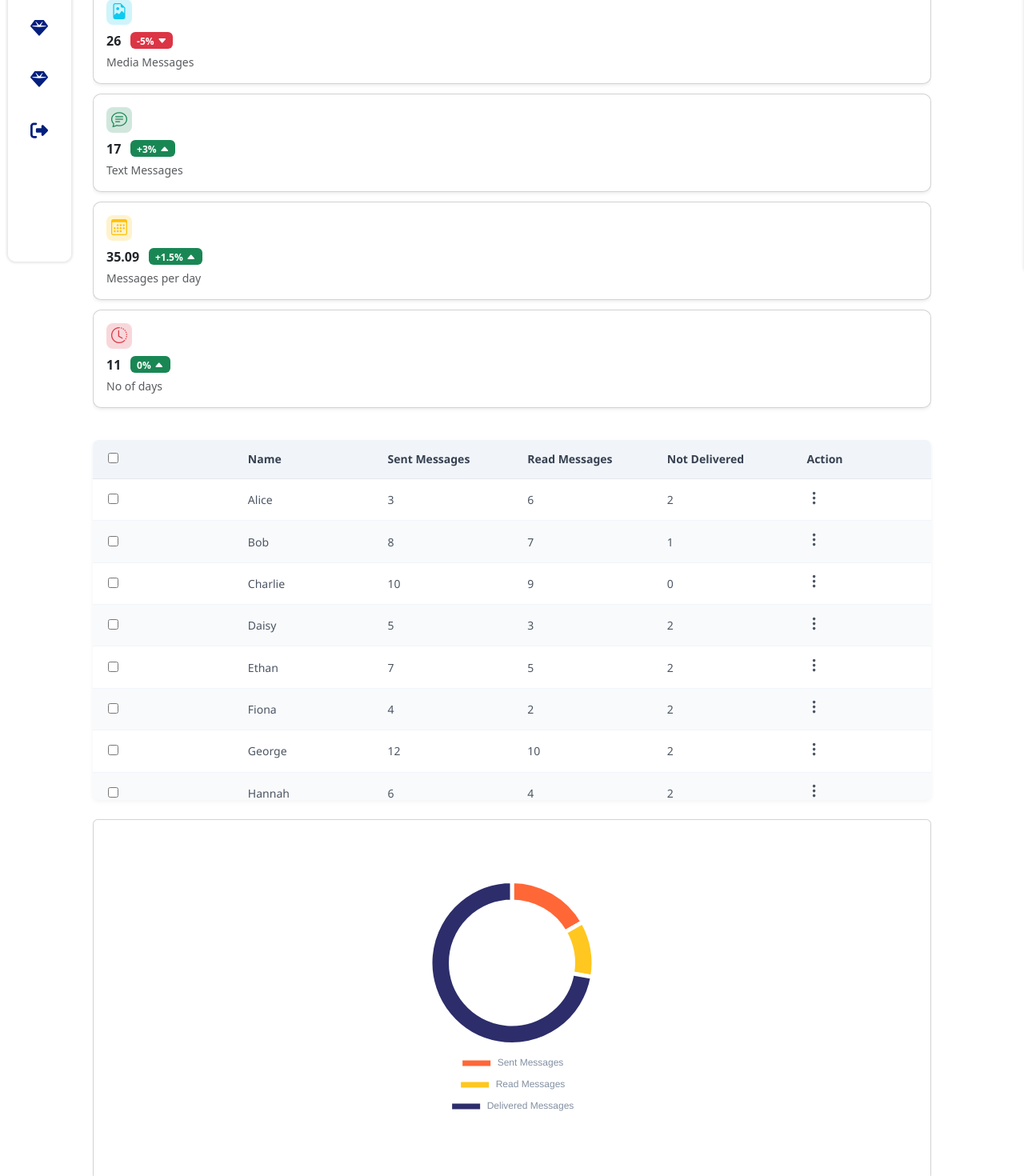
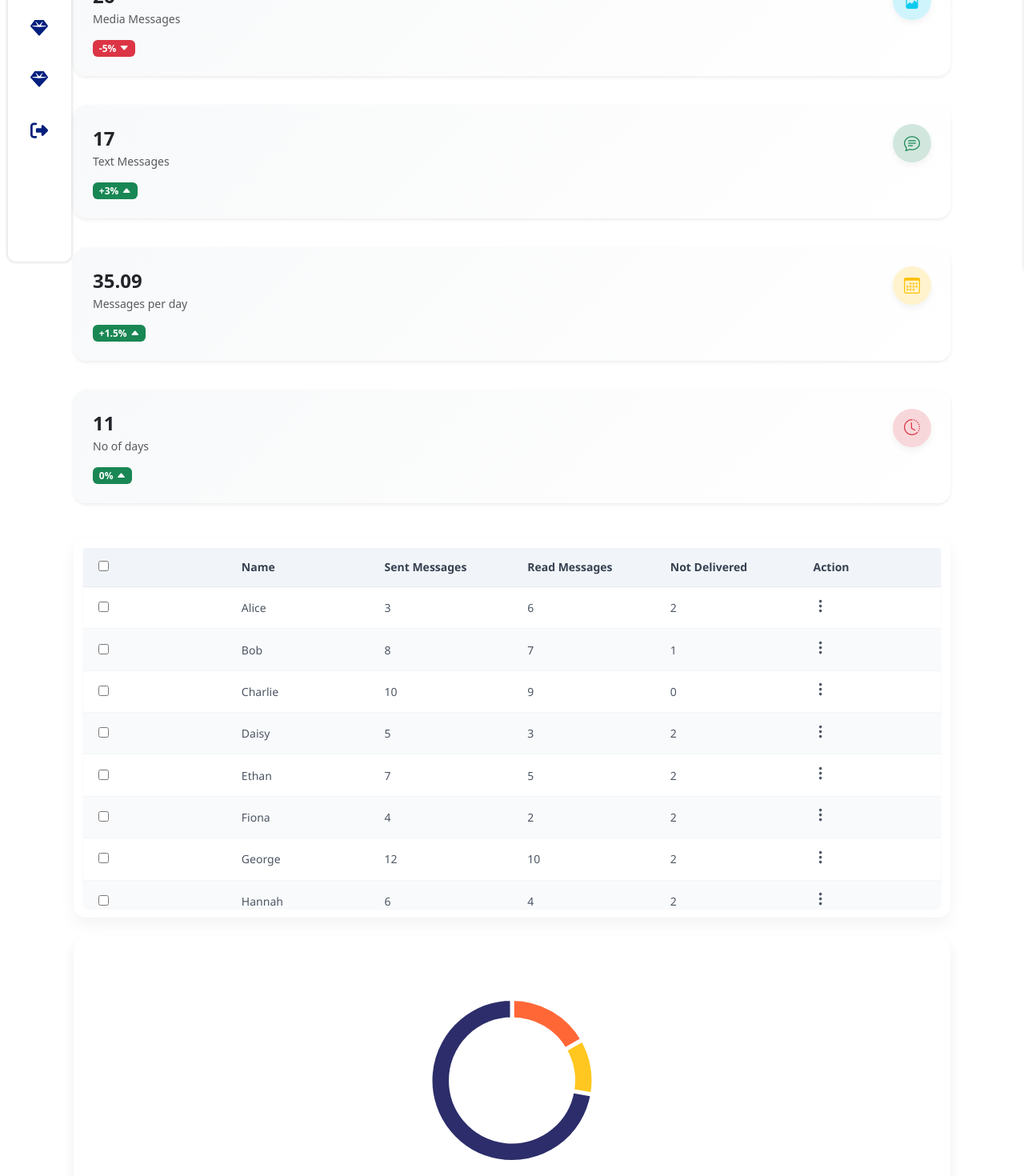
Before and after one commit to prashant21Gitbyte/CRMWhatsAppAPIClient, a React (Create React App) app: page / in a window 1280 px wide. Shown: the part 460-1930 px from the top of the page at 80% size. Built offline with nearby package versions, Linux system fonts and the light colour scheme.

Commit message:
update code

```diff
--- a/src/App.css
+++ b/src/App.css
@@ -7,7 +7,7 @@
 body {
   font-family: Arial, sans-serif;
   /* background-color: #b1c2e0 !important; */
- 	background-color: #F0F3F7 !important;
+  background-color: #f0f3f7 !important;
   color: rgb(8, 16, 134);
   /* position: 'relative'; */
 }
@@ -25,7 +25,7 @@
   display: flex;
   align-items: flex-start;
   position: fixed;
- 	left: '30px';
+  left: "30px";
   margin-left: 10px;
   top: 83px;
   z-index: 999;
@@ -41,19 +41,16 @@
   position: relative;
   display: inline;
   box-shadow: 0px 0px 3px 2px rgba(0, 0, 0, 0.096);
-
 }
 
 .sidebar:hover:not(.open) {
   width: 244px;
   box-shadow: 0px 0px 3px 2px rgba(0, 0, 0, 0.096);
-
 }
 
 .sidebar.open {
   width: 244px;
   box-shadow: 0 4px 2px rgba(0, 0, 0, 0.007);
-
 }
 
 .sidebar .profile {
@@ -114,7 +111,6 @@
   transition: background 0.3s ease;
 }
 
-
 .sidebar ul li .list-item {
   text-decoration: none;
   display: flex;
@@ -131,18 +127,15 @@
 .sidebar ul li .list-item:hover {
   background-color: white;
   box-shadow: 0 4px 2px rgba(0, 0, 0, 0.007);
-
 }
 
-
 .icon {
- 	color: rgb(3, 9, 90) !important
+  color: rgb(3, 9, 90) !important;
 }
 
 .sidebar ul li:hover {
   background-color: white;
   box-shadow: 0 4px 2px rgba(0, 0, 0, 0.007);
-
 }
 
 .sidebar ul li i {
@@ -182,8 +175,9 @@
   position: relative;
   top: 10px;
   right: 15px;
- 	width: 24px;
- 	height: 24px;
+  font-size: 11px;
+  width: 20px;
+  height: 20px;
   background-color: white;
   color: black;
   border: none;
@@ -191,6 +185,10 @@
   transition: background-color 0.3s ease;
   border-radius: 50%;
   z-index: 1000;
+  border: solid 1px gray;
+  display: flex;
+  justify-content: center;
+  align-items: center;
 }
 
 .toggle-btn i {
@@ -200,7 +198,7 @@
 
 .toggle-btn:hover {
   background-color: #0950ba;
-	color:white;
+  color: white;
 }
 
 .content {
@@ -212,7 +210,7 @@
   transition: color 0.5s ease, transform 0.3s ease, width 0.3s ease;
 }
 
- .sidebar.open~.content {
+.sidebar.open ~ .content {
   margin-left: 200px;
   width: calc(100% - 200px);
 }
@@ -235,25 +233,28 @@
 
 .bgcolor {
   background: #132891;
- 	background: linear-gradient(90deg, rgba(19, 40, 145, 1) 0%, rgba(107, 92, 204, 1) 22%, rgba(13, 4, 112, 1) 53%, rgba(49, 20, 179, 1) 100%);
+  background: linear-gradient(
+    90deg,
+    rgba(19, 40, 145, 1) 0%,
+    rgba(107, 92, 204, 1) 22%,
+    rgba(13, 4, 112, 1) 53%,
+    rgba(49, 20, 179, 1) 100%
+  );
 }
 
 .cardbgcolor {
   background-color: #63c0f711 !important;
 }
 
-
 .faicon {
   font-size: 22px;
 }
-
-
 
 @media screen and (max-width: 768px) {
   .sidebar-wrapper {
     display: none;
   }
 }
- .textd{
+.textd {
   text-decoration: none;
 }
--- a/src/WhatsAppConversation/Conversation.jsx
+++ b/src/WhatsAppConversation/Conversation.jsx
@@ -478,7 +478,7 @@ const styles = {
 
    container: (isMobile, showChat) => ({
     display: 'flex',
-    height: '100vh',
+    height: '90vh',
     fontFamily: 'Arial, sans-serif',
     flexDirection: isMobile && showChat ? 'column' : 'row',
     padding: 16,
--- a/src/pages/CSS/Dashboard.css
+++ b/src/pages/CSS/Dashboard.css
@@ -1,66 +1,22 @@
-/* Padding below sticky/fixed header */
+
 .responsive-padding {
-  padding-top: 100px; /* Always keep enough top space */
-}
-.table-wrapper {
-
-  height: 450px !important;
-}
-  .heading {
-    margin-top: 1px;
-  }
-/* Fix sticky header overlap for all screen sizes */
-@media (max-width: 1300px) {
-  .responsive-padding {
-    padding-top: 100px !important;
-  }
+  padding-top: 100px;
 }
 
-.stat-card.active {
-  border: 2px solid #007bff;
+.table-wrapper {
+  height: 450px !important;
+  border-radius: 16px;
+  background: rgba(255, 255, 255, 0.6);
+  backdrop-filter: blur(12px);
+  box-shadow: 0 10px 30px rgba(0, 0, 0, 0.08);
 }
 
-.stat-scroll-wrapper {
-  display: flex;
-  flex-wrap: nowrap;
-  overflow-x: auto;
-  overflow-y: hidden;
-  /* gap: 12px; */
-  justify-content: space-between;
-  -webkit-overflow-scrolling: touch;
-  padding-bottom: 4px;
-  scroll-snap-type: x mandatory;
-}
-
-.stat-scroll-wrapper::-webkit-scrollbar {
-  display: none;
-}
-
-.stat-scroll-wrapper {
-  scrollbar-width: none; /* Firefox */
-}
-
-.stat-card-small {
-  min-width: 220px;
-  max-width: 220px;
-  height: 120px;
-  flex-shrink: 0;
-  scroll-snap-align: start;
-  margin-bottom: 12px;
-}
-
-.stat-card-small .card {
-  height: 100%;
-  border-radius: 10px;
-}
-
-.stat-icon {
-  width: 32px;
-  height: 32px;
-  border-radius: 8px;
-  display: flex;
-  justify-content: center;
-  align-items: center;
+.heading {
+  margin-top: 1px;
+  font-size: 2rem;
+  font-weight: 700;
+  color: #343a40;
+  letter-spacing: -0.5px;
 }
 
 .analysis-layout {
@@ -71,39 +27,149 @@
 
 .table-section {
   flex: 1;
-  background-color: #fff;
-  border-radius: 8px;
-  box-shadow: 0 2px 6px rgba(0, 0, 0, 0.05);
-  height: 100%;
+  background: rgba(255, 255, 255, 0.65);
+  border-radius: 16px;
+  box-shadow: 0 8px 20px rgba(0, 0, 0, 0.05);
+  backdrop-filter: blur(10px);
+  padding: 12px;
   overflow-x: auto;
 }
 
 input {
   padding: 10px;
   font-size: 16px;
-  border: 1px solid #aaa;
-  border-radius: 5px;
+  border: 1px solid #ccc;
+  border-radius: 8px;
+  transition: 0.3s;
 }
+
+input:focus {
+  border-color: #0d6efd;
+  box-shadow: 0 0 4px rgba(13, 110, 253, 0.4);
+}
+
+/* Card inside layout */
 .analysis-layout .card {
-    width: 30%;
-  }
-/* Responsive layout */
+  width: 30%;
+  background: rgba(255, 255, 255, 0.75);
+  border: none;
+  border-radius: 16px;
+  box-shadow: 0 8px 16px rgba(0, 0, 0, 0.07);
+}
+
+
+/* ----------------------------- STAT CARD SCROLL ----------------------------- */
+
+.stat-scroll-wrapper {
+  display: flex;
+  flex-wrap: nowrap;
+  overflow-x: auto;
+  gap: 20px;
+  padding-bottom: 4px;
+  scroll-snap-type: x mandatory;
+  scrollbar-width: none;
+}
+
+.stat-scroll-wrapper::-webkit-scrollbar {
+  display: none;
+}
+
+
+/* ----------------------------- INDIVIDUAL STAT CARD ----------------------------- */
+
+.stat-card-small {
+  flex: 0 0 auto;
+  width: 100%;
+  max-width: 300px;
+  scroll-snap-align: start;
+  transition: transform 0.3s ease;
+}
+
+.stat-card-small .card {
+  height: 100%;
+  border-radius: 16px;
+  border: none;
+  background: linear-gradient(135deg, #f8f9fa, #ffffff);
+  box-shadow: 0 4px 12px rgba(0, 0, 0, 0.08);
+  transition: all 0.3s ease-in-out;
+}
+
+.stat-card-small .card:hover {
+  transform: translateY(-4px);
+  box-shadow: 0 6px 20px rgba(0, 0, 0, 0.12);
+}
+
+
+/* Stat Value + Title */
+.stat-card-small .fs-4 {
+  font-size: 2rem;
+  font-weight: 600;
+  color: #343a40;
+}
+
+.stat-card-small .text-muted {
+  font-size: 0.875rem;
+  color: #6c757d;
+}
+
+/* Stat Icon */
+.stat-icon-lg {
+  width: 48px;
+  height: 48px;
+  border-radius: 50%;
+  display: flex;
+  justify-content: center;
+  align-items: center;
+  box-shadow: 0 4px 8px rgba(0, 0, 0, 0.05);
+}
+
+/* Stat badge wrapper */
+.stat-badge-wrapper {
+  display: flex;
+  justify-content: flex-start;
+}
+
+/* Badge design */
+.stat-badge {
+  font-size: 0.75rem;
+  padding: 4px 10px;
+  border-radius: 8px;
+  display: inline-flex;
+  align-items: center;
+  font-weight: 500;
+  background: rgba(0, 0, 0, 0.03);
+}
+
+
+/* ----------------------------- TEXT UTILITIES ----------------------------- */
+
+.stat-card-small h5 {
+  margin: 0;
+  font-size: 1.25rem;
+  font-weight: 600;
+}
+
+.stat-card-small p {
+  margin: 0;
+  font-size: 0.875rem;
+  color: #6c757d;
+}
+
+
+/* ----------------------------- RESPONSIVE ----------------------------- */
+
 @media (max-width: 1300px) {
-
-  /* .heading {
-    margin-top: 100px;
-  } */
   .stat-scroll-wrapper {
     flex-wrap: wrap;
     overflow-x: visible;
     justify-content: center;
-
   }
 
   .stat-card-small {
-    min-width: 100%;
+    width: 100%;
     max-width: 100%;
     height: auto;
+    margin-bottom: 16px;
   }
 
   .analysis-layout {
@@ -119,15 +185,3 @@ input {
     width: 100%;
   }
 }
-/* @media (max-width: 1850px) {
-
-  .heading {
-    margin-top: 70px;
-  }
-} */
-@media (max-width: 1300px) {
-
-  .heading {
-    margin-top: 130px;
-  }
-}
--- a/src/pages/Dashboard.jsx
+++ b/src/pages/Dashboard.jsx
@@ -50,35 +50,44 @@ const stats = [
 
 const MessageAnalysis = () => {
   return (
-    <Container fluid className="p-5 responsive-padding">
+    <Container fluid className="p-4 responsive-padding mt-5 pt-5">
       <h4 className="heading mb-4 text-black">Message Analysis</h4>
 
       <div className="stat-scroll-wrapper">
         {stats.map((stat, idx) => (
   <div className="stat-card-small" key={stat.title}>
-            <div className={`card h-100 shadow-sm ${idx === 0 ? 'active' : ''}`}>
-              <div className="card-body d-flex flex-column align-items-start p-3">
-                <div className={`stat-icon mb-2 bg-${stat.color}-subtle`}>
+   <div className="card h-100 shadow-sm stat-card">
+
+      <div className="card-body d-flex flex-column justify-content-between p-4">
+        <div className="d-flex justify-content-between align-items-start">
+          <div>
+            <div className="fs-4 fw-semibold text-dark">{stat.value}</div>
+            <div className="text-muted small">{stat.title}</div>
+          </div>
+          <div className={`stat-icon-lg bg-${stat.color}-subtle`}>
             <i className={`bi ${stat.icon} text-${stat.color} fs-5`}></i>
           </div>
-                <div className="d-flex align-items-center mb-1">
-                  <span className="fs-6 fw-bold me-2">{stat.value}</span>
+        </div>
        {stat.change && (
-                    <span className={`badge bg-${stat.changeType === 'up' ? 'success' : 'danger'} ms-1`}>
+  <div className="stat-badge-wrapper mt-3">
+    <span className={`badge stat-badge bg-${stat.changeType === 'up' ? 'success' : 'danger'}`}>
       {stat.change}
       <i className={`bi bi-caret-${stat.changeType}-fill ms-1`}></i>
     </span>
+  </div>
 )}
-                </div>
-                <div className="text-muted small">{stat.title}</div>
       </div>
     </div>
   </div>
 ))}
 
+
+
+            </div>
+
         {/* Start Date */}
         {/* <div className="stat-card-small">
-          <div className="card h-100 shadow-sm">
+          <div className="card h-100 shadow-sm-sm">
             <div className="card-body d-flex flex-column align-items-start p-3">
               <div className="text-muted small mb-1">Start Date</div>
               <input type="date" className="form-control form-control-sm" />
@@ -88,14 +97,14 @@ const MessageAnalysis = () => {
 
         {/* End Date */}
         {/* <div className="stat-card-small">
-          <div className="card h-100 shadow-sm">
+          <div className="card h-100 shadow-sm-sm">
             <div className="card-body d-flex flex-column align-items-start p-3">
               <div className="text-muted small mb-1">End Date</div>
               <input type="date" className="form-control form-control-sm" />
             </div>
           </div>
         </div> */}
-      </div>
+
 
       {/* Layout */}
       <div className="analysis-layout mt-4">
--- a/src/pages/WhatsAppAnalytics.jsx
+++ b/src/pages/WhatsAppAnalytics.jsx
@@ -1,4 +1,5 @@
 import React, { useState, useEffect } from "react";
+import { Modal, Button, Row, Col, Form } from "react-bootstrap";
 
 function App() {
   const initialTemplates = [
@@ -173,101 +174,103 @@ function App() {
     });
   };
 
-  const modalStyles = {
-    overlay: {
-      position: "fixed",
-      top: 0,
-      left: 0,
-      height: "100vh",
-      width: "100vw",
-      backgroundColor: "rgba(0, 0, 0, 0.4)",
-      display: "flex",
-      justifyContent: "center",
-      alignItems: "center",
-      zIndex: 1000,
-    },
-    modal: {
-      width: "600px",
-      backgroundColor: "#fff",
-      borderRadius: "10px",
-      overflow: "visible",
-      boxShadow: "0 2px 8px rgba(0,0,0,0.15)",
-      display: "flex",
-      flexDirection: "column",
-      maxHeight: "95vh",
-    },
-    header: {
-      padding: "14px 20px",
-      borderBottom: "1px solid #ccc",
-      display: "flex",
-      justifyContent: "space-between",
-      alignItems: "center",
-    },
-    body: {
-      padding: "16px 20px",
-      overflowY: "auto",
-    },
-    footer: {
-      display: "flex",
-      justifyContent: "flex-end",
-      padding: "14px 20px",
-      gap: "8px",
-      borderTop: "1px solid #ccc",
-      backgroundColor: "#f9f9f9",
-    },
-    closeBtn: {
-      background: "none",
-      border: "none",
-      fontSize: "16px",
-      cursor: "pointer",
-    },
-    form: {
-      display: "flex",
-      flexDirection: "column",
-      gap: "12px",
-    },
-    row: {
-      display: "flex",
-      gap: "12px",
-    },
-    col: {
-      flex: 1,
-    },
-    label: {
-      fontWeight: "500",
-      fontSize: "13px",
-      color: "#000",
-      marginBottom: "4px",
-    },
-    input: {
-      padding: "6px 8px",
-      fontSize: "13px",
-      borderRadius: "5px",
-      border: "1px solid #ccc",
-      width: "100%",
-    },
-    btnPrimary: {
-      backgroundColor: "#0070f3",
-    color: "#fff",
-    padding: "6px 14px",
-    border: "none",
-    borderRadius: "20px",
-    fontSize: "12px",
-    cursor: "pointer",
-    },
-    btnSecondary: {
-    backgroundColor: "#fff",
-    color: "#0070f3",
-    border: "1px solid #ccc",
-    padding: "6px 14px",
-    borderRadius: "20px",
-    fontSize: "12px",
-    cursor: "pointer",
-  },
+
+
+  const TemplateAnalyticsModal = ({ show, setShowModal, formData, handleFormChange, handleSave }) => {
+    return (
+      <Modal show={show} onHide={() => setShowModal(false)} centered backdrop="static">
+         <div className="modal-content border-0 rounded-3 shadow">
+
+            {/* Modal Header */}
+            <div className="modal-header d-flex justify-content-between align-items-center">
+              <h5 className="modal-title">New Template Analytics</h5>
+              <button type="button" className="btn-close" onClick={() => setShowModal(false)}></button>
+            </div>
+
+            {/* Modal Body */}
+            <div className="modal-body">
+              <form className="row g-3">
+                {/* Row 1 */}
+                <div className="col-12 col-md-6">
+                  <label className="form-label fw-semibold">Analytics Name</label>
+                  <input
+                    type="text"
+                    className="form-control"
+                    name="name"
+                    value={formData.name}
+                    onChange={handleFormChange}
+                  />
+                </div>
+                <div className="col-12 col-md-6">
+                  <label className="form-label fw-semibold">Template ID</label>
+                  <input
+                    type="text"
+                    className="form-control"
+                    name="templateId"
+                    value={formData.templateId}
+                    onChange={handleFormChange}
+                  />
+                </div>
+
+                {/* Row 2 */}
+                <div className="col-12 col-md-6">
+                  <label className="form-label fw-semibold">Start Date</label>
+                  <input
+                    type="date"
+                    className="form-control"
+                    name="startDate"
+                    value={formData.startDate}
+                    onChange={handleFormChange}
+                  />
+                </div>
+                <div className="col-12 col-md-6">
+                  <label className="form-label fw-semibold">End Date</label>
+                  <input
+                    type="date"
+                    className="form-control"
+                    name="endDate"
+                    value={formData.endDate}
+                    onChange={handleFormChange}
+                  />
+                </div>
+
+                {/* Dynamic Fields */}
+                {["sent", "delivered", "read", "amountSpent", "costPerClick"].map((field, idx) => (
+                  <div className="col-12 col-md-6" key={idx}>
+                    <label className="form-label fw-semibold text-capitalize">{field}</label>
+                    <input
+                      type="text"
+                      className="form-control"
+                      name={field}
+                      value={formData[field]}
+                      onChange={handleFormChange}
+                    />
+                  </div>
+                ))}
+              </form>
+            </div>
+
+            {/* Modal Footer */}
+            <div className="modal-footer d-flex justify-content-end bg-light">
+              <button className="btn btn-outline-primary rounded-pill px-3" onClick={() => setShowModal(false)}>
+                Cancel
+              </button>
+              <button className="btn btn-primary rounded-pill px-3" onClick={handleSave}>
+                Save
+              </button>
+            </div>
+          </div>
+      </Modal>
+    );
   };
 
+
+
+
   return (
-    <div className="table-wrapper mt-5 pt-5">
+    <div className="table-wrapper mt-5  pt-5">
+      <div>
+
       <h5 className="text-center text-dark">Whatsapp Templates</h5>
       <style>{`
         .table-wrapper {
@@ -533,19 +536,17 @@ function App() {
         </button>
       </div>
 
-      {/* Modal (unchanged) */}
-      {showModal && (
-        <div style={modalStyles.overlay}>
-          <div style={modalStyles.modal}>
-            {/* Modal Content... */}
-          </div>
-        </div>
-      )}
+      </div>
+
+       <TemplateAnalyticsModal
+        show={showModal}
+        setShowModal={setShowModal}
+        formData={formData}
+        handleFormChange={handleFormChange}
+        handleSave={handleSave}
+      />
     </div>
   );
-
-
-
 }
 
 export default App;
```
Also changed, not shown: src/components/Topbar/Topbar.css (line endings or trailing spaces). Lines whose indentation alone changed are shown as unchanged.
